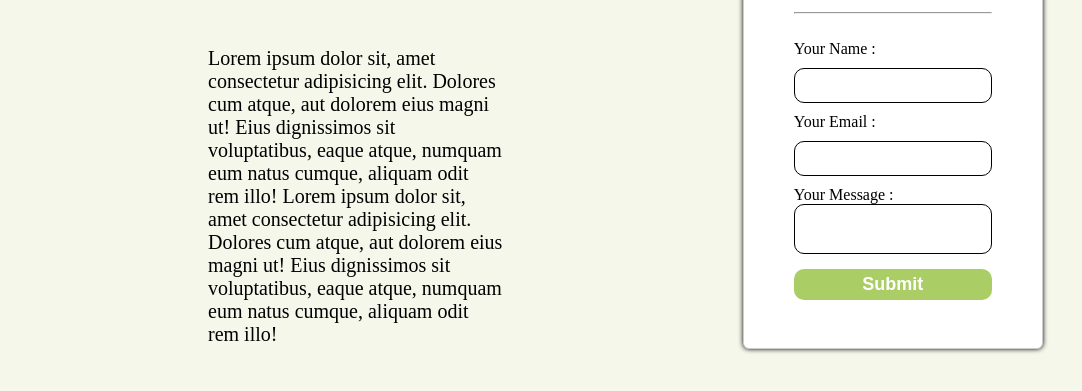
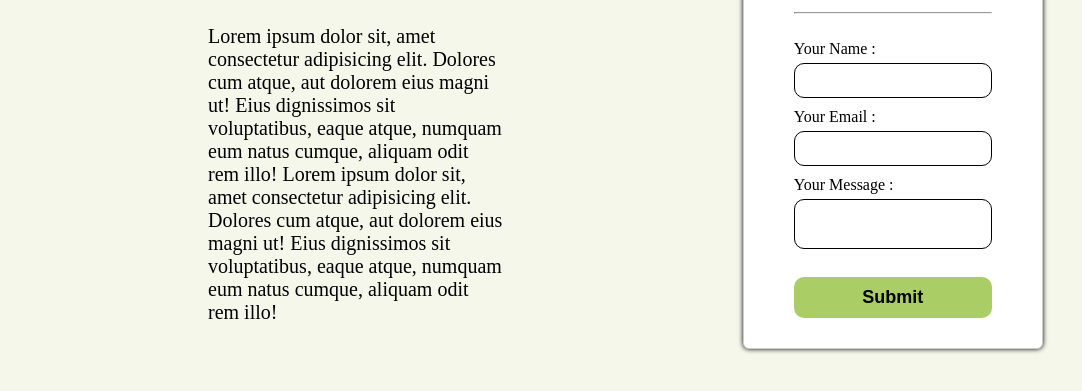
Before and after one commit to Yonisid/Examensarbete, a plain HTML site: page About/About.html in a window 1280 px wide. Shown: the part 139-530 px from the top of the page, without its empty margins (0-1082 px from the left). Drawn offline with Linux system fonts and the light colour scheme.

Commit message:
Updated contactform

```diff
--- a/About/About.css
+++ b/About/About.css
@@ -29,7 +29,7 @@ body{
 
 .innerText{
     font-size: 20px;
-    margin-top: 50px;
+    margin-top: 28px;
     margin-bottom: 10px;
     display: flex;
     justify-content: center;
@@ -62,12 +62,12 @@ hr{
 
 label{
     float:left;
-    font-size:16px
+    font-size:16px;
 }
 
 input[type="text"]{
     width:100%;
-    margin-top:10px;
+    margin-top:5px;
     height:35px;
     margin-bottom:10px;
     padding:10px;
@@ -81,18 +81,19 @@ textarea{
     border-radius: 10px;
     padding:10px;
     height:50px;
-    margin-bottom: 1px;
+    margin-top: 5px;
+    margin-bottom: 4px;
     resize:none
 }
 
 input[type="submit"]{
     width:100%;
-    margin-top: 10px;
-    padding: 5px 45px;
+    margin-top: 20px;
+    padding: 10px 45px;
     background-color:#AACD65;
     border:none;
     border-radius: 10px;
-    color:#fff;
+    color:rgb(0, 0, 0);
     font-size:18px;
     font-weight:700;
     cursor:pointer;
--- a/About/About.js
+++ b/About/About.js
@@ -64,7 +64,9 @@ window.addEventListener('DOMContentLoaded', () => {
     // messagelabel.innerHTML = "Your Message : ";
     createform.appendChild(messagelabel);
 
-    let texareaelement = createElement('textarea', null, {name: 'dmessage'});
+    let texareaelement = createElement('textarea', null, {
+        name: 'dmessage'
+    });
     // let texareaelement = document.createElement('textarea');
     // texareaelement.setAttribute("name", "dmessage");
     createform.appendChild(texareaelement);
```
